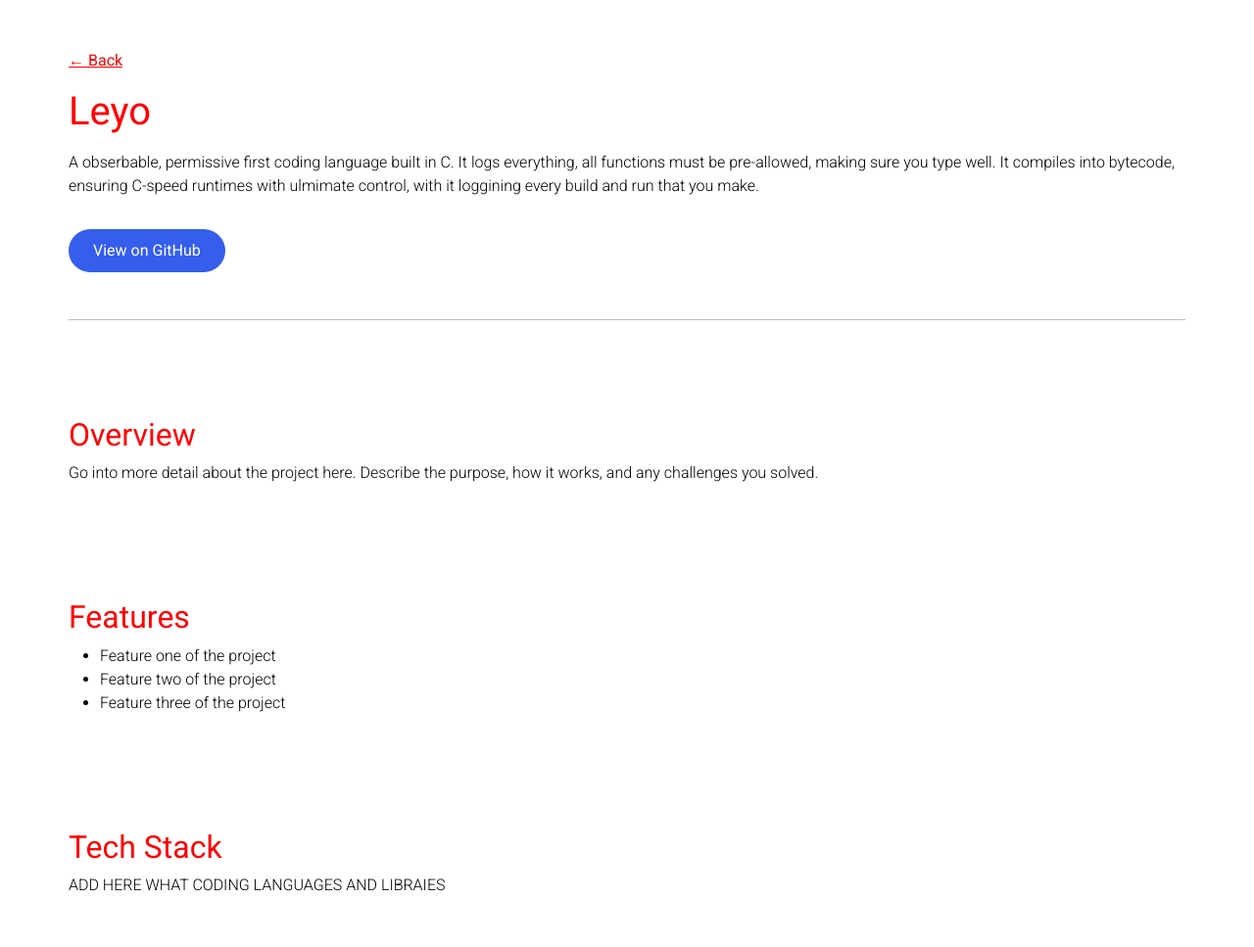
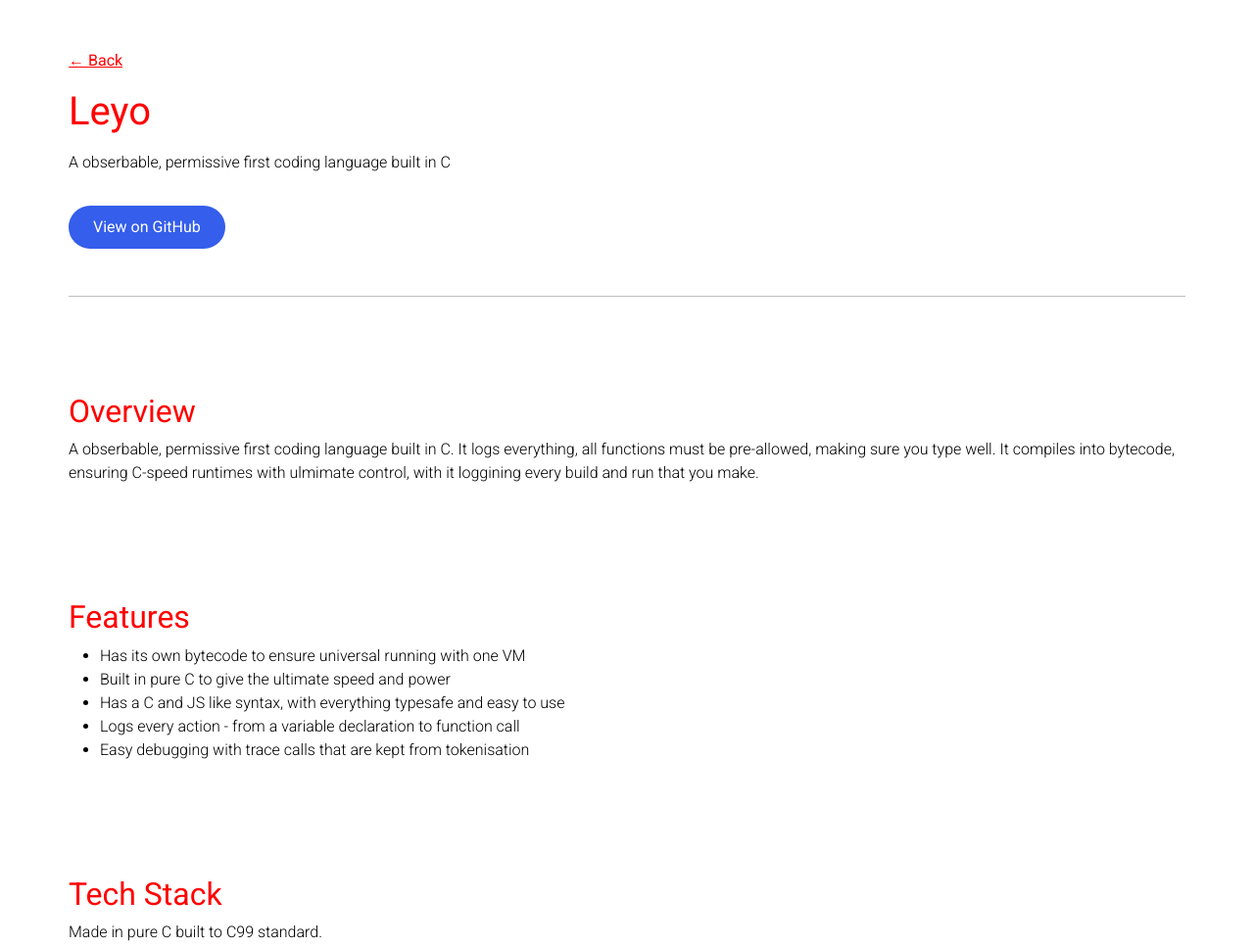
Before and after one commit to JoshRuds/joshruddick, a plain HTML site: page projects/leyo/index.html in a window 1280 px wide. Shown: the whole page at 98% size. Drawn offline with nearby package versions, Linux system fonts and the light colour scheme.

Commit message:
leyo desc. update

```diff
--- a/projects/leyo/index.html
+++ b/projects/leyo/index.html
@@ -66,10 +66,7 @@
             <div >
                 <h1>Leyo</h1>
                 <p class="mt-3">
-                    A obserbable, permissive first coding language built in C. It logs everything,
-                    all functions must be pre-allowed, making sure you type well. It compiles into bytecode,
-                    ensuring C-speed runtimes with ulmimate control, with it loggining every build and run
-                    that you make.
+                    A obserbable, permissive first coding language built in C
                 </p>
 
                 <a href="https://github.com/joshruds/leyo" target="_blank"><button class="oval-btn mt-3">
@@ -85,8 +82,10 @@
         <div class="section">
             <h2>Overview</h2>
             <p>
-                Go into more detail about the project here. Describe the purpose,
-                how it works, and any challenges you solved.
+                A obserbable, permissive first coding language built in C. It logs everything,
+                all functions must be pre-allowed, making sure you type well. It compiles into bytecode,
+                ensuring C-speed runtimes with ulmimate control, with it loggining every build and run
+                that you make.
             </p>
         </div>
 
@@ -94,9 +93,11 @@
         <div class="section">
             <h2>Features</h2>
             <ul>
-                <li>Feature one of the project</li>
-                <li>Feature two of the project</li>
-                <li>Feature three of the project</li>
+                <li>Has its own bytecode to ensure universal running with one VM</li>
+                <li>Built in pure C to give the ultimate speed and power</li>
+                <li>Has a C and JS like syntax, with everything typesafe and easy to use</li>
+                <li>Logs every action - from a variable declaration to function call</li>
+                <li>Easy debugging with trace calls that are kept from tokenisation</li>
             </ul>
         </div>
 
@@ -104,7 +105,7 @@
         <div class="section">
             <h2>Tech Stack</h2>
             <p>
-                ADD HERE WHAT CODING LANGUAGES AND LIBRAIES
+                Made in pure C built to C99 standard.
             </p>
         </div>
 
```
